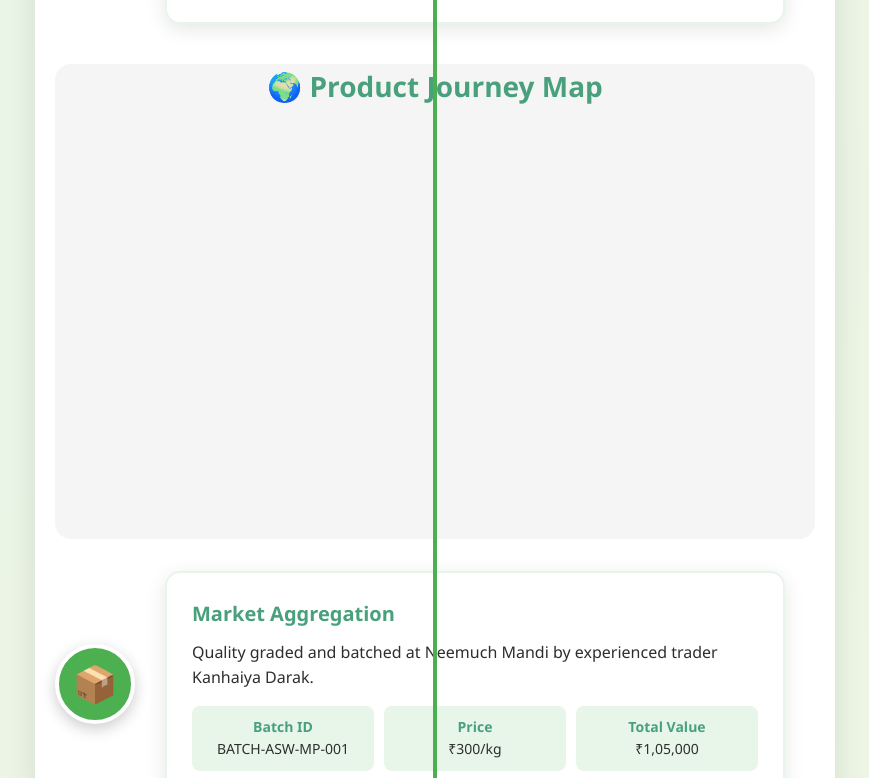
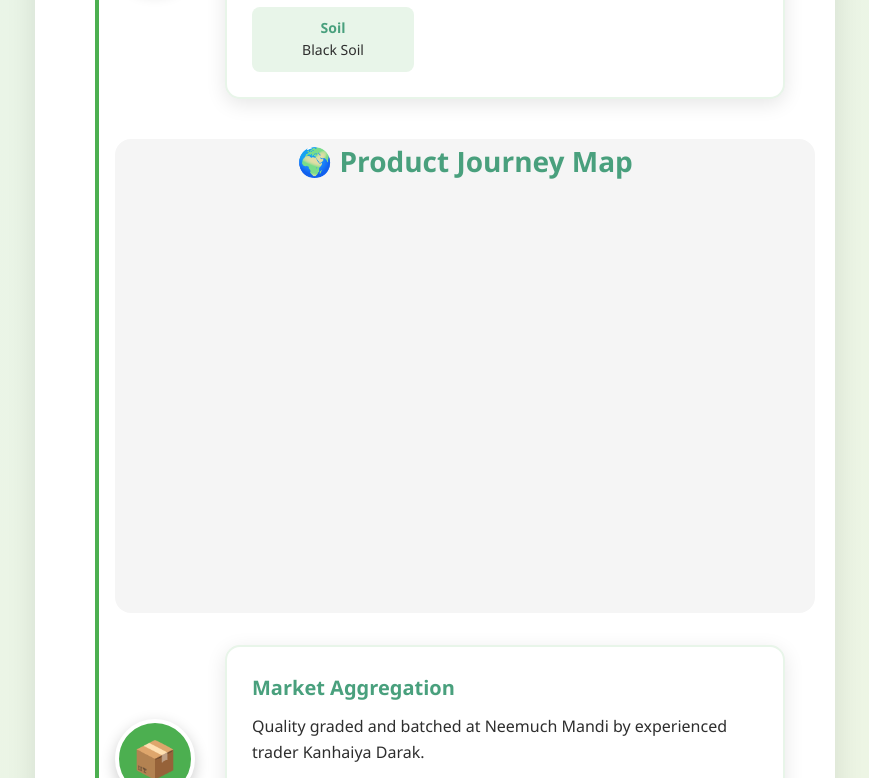
Before and after one commit to boyinatulasiram/Ashwagandha, a plain HTML site: page index.html in a window 1280 px wide. Shown: the part 786-1564 px from the top of the page, without its empty margins (205-1074 px from the left). Drawn offline with Linux system fonts and the light colour scheme.

Commit message:
Update index.html

```diff
--- a/index.html
+++ b/index.html
@@ -114,17 +114,25 @@
 
               .timeline {
           position: relative;
+          padding-left: 60px; /* enough space on the left for the vertical line */
         }
 
         .timeline::before {
           content: '';
           position: absolute;
-            left: 50%;
-            transform: translateX(-50%);
+          left: 40px;  /* adjust horizontally */
+          top: 0;
+          bottom: 0;
           width: 4px;
-            height: 100%;
           background: var(--accent-green);
           border-radius: 2px;
+          z-index: 0; /* make sure it's behind the content */
+        }
+
+        .stage-content {
+          position: relative;
+          z-index: 1;  /* make sure stage boxes are above the line */
+          margin-left: 40px; /* leave space on left so content doesn’t cover the line */
         }
 
                 .stage {
```
Lines whose indentation alone changed are shown as unchanged.
